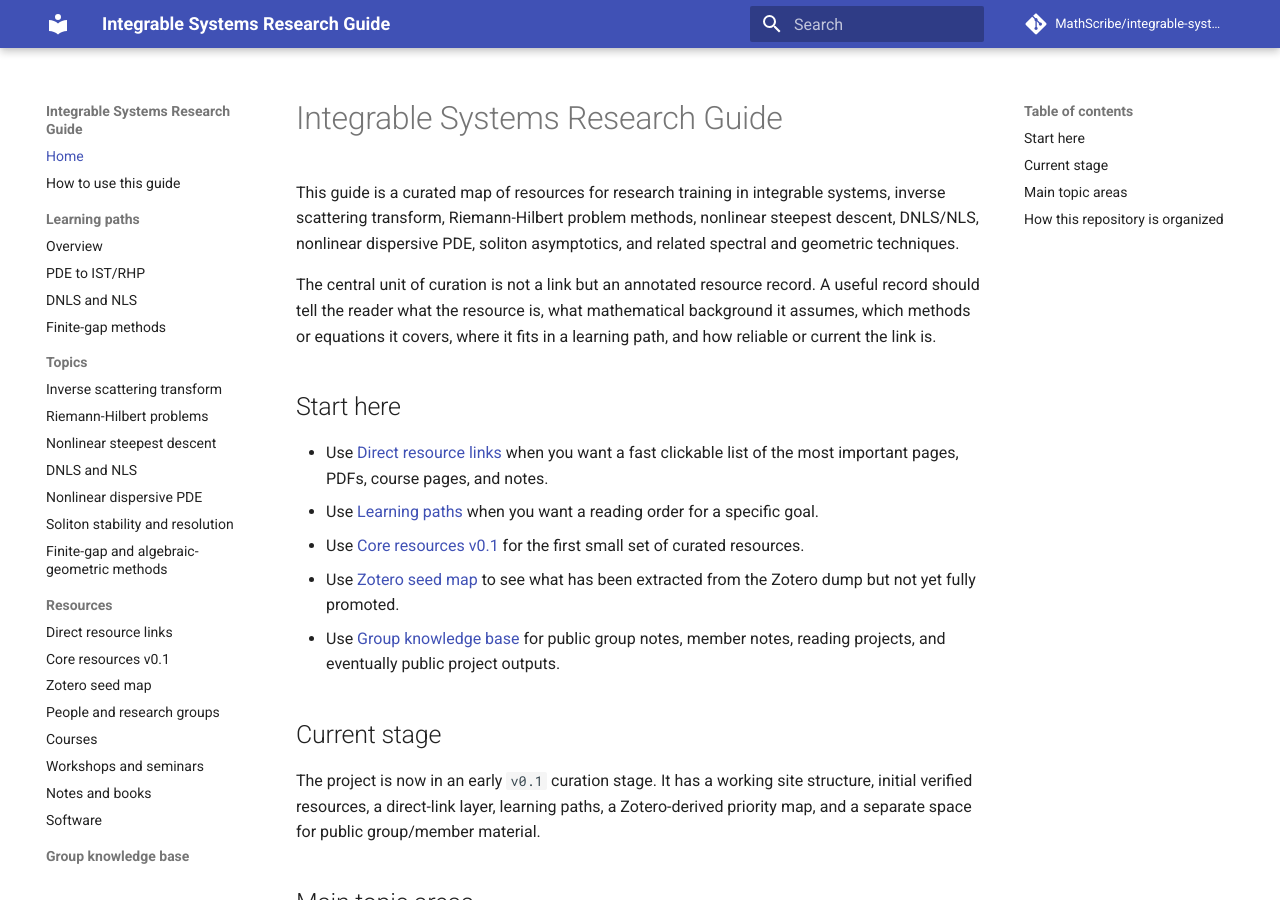
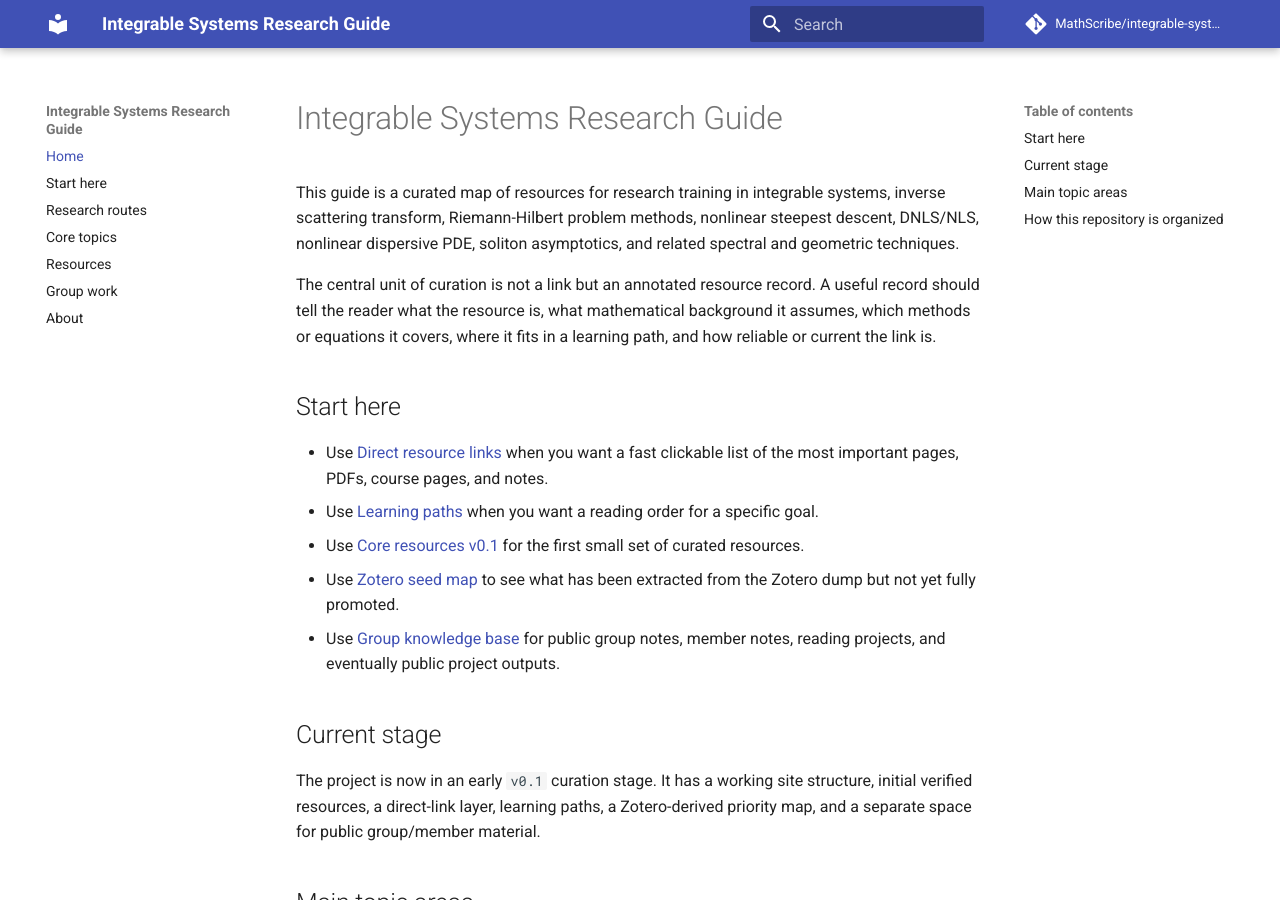
Before and after one commit to MathScribe/integrable-systems-guide, an MkDocs documentation site: the page built from docs/index.md, in a window 1280 px wide and 900 px high. Built offline with MkDocs 1.6.1 and Material for MkDocs 9.7.7, drawn with Linux system fonts in a browser that asks for light colours; comment, search, counter and statistics services are not loaded.

Commit message:
Simplify site navigation

```diff
--- a/mkdocs.yml
+++ b/mkdocs.yml
@@ -1,5 +1,5 @@
 site_name: Integrable Systems Research Guide
-site_description: Annotated research guide for integrable systems, IST, Riemann-Hilbert problems, nonlinear steepest descent, DNLS/NLS, nonlinear dispersive PDE, and soliton asymptotics.
+site_description: Annotated research guide for integrable systems, IST, RHP methods, nonlinear steepest descent, nonlinear waves, and finite-gap methods.
 site_url: https://mathscribe.github.io/integrable-systems-guide/
 repo_url: https://github.com/MathScribe/integrable-systems-guide
 repo_name: MathScribe/integrable-systems-guide
@@ -8,7 +8,6 @@ theme:
   name: material
   features:
     - navigation.sections
-    - navigation.expand
     - navigation.top
     - search.suggest
     - search.highlight
@@ -16,37 +15,12 @@ theme:
 
 nav:
   - Home: index.md
-  - How to use this guide: getting-started.md
-  - Learning paths:
-      - Overview: learning-paths/index.md
-      - PDE to IST/RHP: learning-paths/pde-to-ist-rhp.md
-      - DNLS and NLS: learning-paths/dnls-nls.md
-      - Finite-gap methods: learning-paths/finite-gap.md
-  - Topics:
-      - Inverse scattering transform: topics/ist.md
-      - Riemann-Hilbert problems: topics/rhp.md
-      - Nonlinear steepest descent: topics/nonlinear-steepest-descent.md
-      - DNLS and NLS: topics/dnls-nls.md
-      - Nonlinear dispersive PDE: topics/dispersive-pde.md
-      - Soliton stability and resolution: topics/soliton-stability.md
-      - Finite-gap and algebraic-geometric methods: topics/finite-gap.md
-  - Resources:
-      - Direct resource links: resources/direct-links.md
-      - Core resources v0.1: resources/core-v0-1.md
-      - Zotero seed map: resources/zotero-seed-map.md
-      - People and research groups: resources/people.md
-      - Courses: resources/courses.md
-      - Workshops and seminars: resources/workshops.md
-      - Notes and books: resources/notes-books.md
-      - Software: resources/software.md
-  - Group knowledge base:
-      - Overview: group/index.md
-      - Member notes: group/member-notes.md
-      - Public work: group/public-work.md
-      - Reading projects: group/reading-projects.md
-  - Maintenance:
-      - Curation policy: maintenance/curation-policy.md
-      - Review log: maintenance/review-log.md
+  - Start here: start-here.md
+  - Research routes: routes.md
+  - Core topics: topics.md
+  - Resources: resources.md
+  - Group work: group-work.md
+  - About: about.md
 
 markdown_extensions:
   - admonition
```
